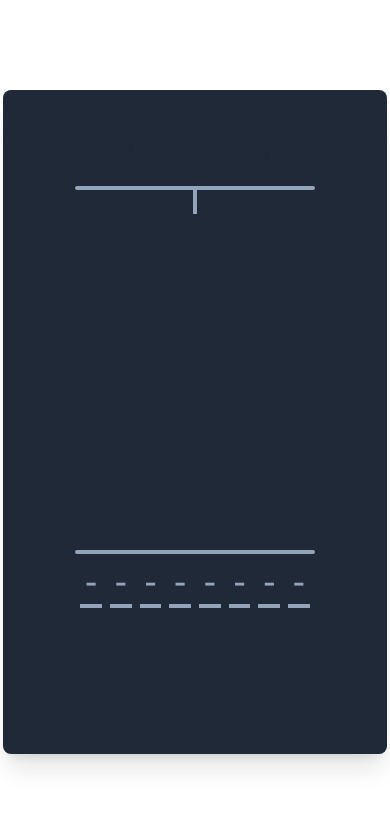
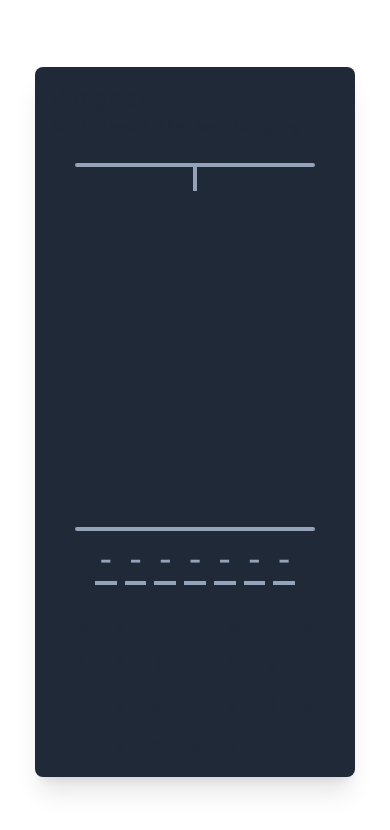
Before and after one commit to Pakkerman/hangman-game, a React (Vite) app: page / in a window 390 px wide. Shown: the top 830 px of the page. Built offline with nearby package versions, Linux system fonts and the light colour scheme.

Commit message:
added win condition checking flow

```diff
--- a/src/App.tsx
+++ b/src/App.tsx
@@ -7,14 +7,21 @@ import wordList from './data/wordList.json'
 const initialAnswer: string = getWord()
 
 function App() {
-  const [answer, setAnswer] = useState<string>(initialAnswer)
+  const [answer, setAnswer] = useState<string>('testing')
   const [guessedLetters, setGuessedLetters] = useState<string[]>([])
 
   const numberOfWrongGuesses: number = guessedLetters.filter(
     (item) => !answer.includes(item)
   ).length
 
-  const isWin = answer.split('').every((item) => guessedLetters.includes(item))
+  // TODO: A game state object to manage the states of win condition and whether the game is running
+  //      for changing the color and stuff
+
+  const isWin =
+    numberOfWrongGuesses <= 6 &&
+    answer.split('').every((letter) => guessedLetters.includes(letter))
+
+  const isGameover = isWin || numberOfWrongGuesses >= 6
 
   function gameRestart() {
     setAnswer(getWord)
@@ -29,10 +36,10 @@ function App() {
 
   return (
     <>
-      <div className="flex h-screen flex-col justify-center">
+      <div className=" flex h-screen flex-col justify-center">
         <div
           // data-theme="luxury"
-          className="mx-auto flex w-96 flex-col justify-center rounded-lg bg-gray-800 p-4 font-mono shadow-xl"
+          className="mx-auto flex w-80 flex-col justify-center rounded-lg bg-gray-800 p-4 font-mono shadow-xl md:w-96"
         >
           <h1 className="text-2xl">Hangman</h1>
           <h1 className="text-1xl">Dont leave the man hanging</h1>
@@ -43,7 +50,7 @@ function App() {
           <HangmanGuess
             answer={answer}
             guessedLetters={guessedLetters}
-            numberOfWrongGuesses={numberOfWrongGuesses}
+            isGameover={isGameover}
             isWin={isWin}
           />
           <Keyboard
@@ -51,6 +58,7 @@ function App() {
             guessedLetters={guessedLetters}
             handleUpdateGuessedLetters={handleUpdateGuessedLetters}
             onGameRestart={gameRestart}
+            isGameover={isGameover}
           />
         </div>
       </div>
--- a/src/components/HangmanGuess.tsx
+++ b/src/components/HangmanGuess.tsx
@@ -3,19 +3,19 @@ import getColor from '../utilis/getColor'
 interface HangmanGuessProps {
   answer: string
   guessedLetters: string[]
-  numberOfWrongGuesses: number
   isWin: boolean
+  isGameover: boolean
 }
 
 function HangmanGuess({
   answer,
   guessedLetters,
-  numberOfWrongGuesses,
+  isGameover,
   isWin,
 }: HangmanGuessProps) {
-  let color = isWin ? 'blue' : numberOfWrongGuesses > 6 ? 'red' : 'slate'
+  let color = isWin ? 'blue' : isGameover ? 'red' : 'slate'
   return (
-    <div className="w-full pt-2 pb-6 text-center text-4xl">
+    <div className="flex w-full justify-center pt-2 pb-6 text-4xl">
       {answer.split('').map((letter, index) => {
         return (
           <span
@@ -26,11 +26,9 @@ function HangmanGuess({
             )} pb-0.5 ${getColor(color, 'text')}`}
           >
             <span className="">
-              {isWin
+              {isWin || isGameover
                 ? letter
                 : guessedLetters.includes(letter)
-                ? letter
-                : numberOfWrongGuesses > 6
                 ? letter
                 : '-'}
             </span>
--- a/src/components/Keyboard.tsx
+++ b/src/components/Keyboard.tsx
@@ -35,6 +35,7 @@ type KeyboardPropes = {
   guessedLetters: string[]
   handleUpdateGuessedLetters: (letter: string) => void
   onGameRestart: () => void
+  isGameover: boolean
 }
 
 function Keyboard({
@@ -42,38 +43,30 @@ function Keyboard({
   guessedLetters,
   handleUpdateGuessedLetters,
   onGameRestart,
+  isGameover,
 }: KeyboardPropes) {
   useEffect(() => {
     document.addEventListener('keydown', handleKeypress)
     return () => {
-      document.removeEventListener('keypress', handleKeypress)
+      document.removeEventListener('keydown', handleKeypress)
     }
-  }, [])
+  }, [isGameover])
 
   function handleClick(event: React.MouseEvent<HTMLButtonElement, MouseEvent>) {
     const key = event.currentTarget.value
     if (!key) return
     if (guessedLetters.includes(key)) return
-
-    // TODO: Trying to fix this error of typescript stuff
-    if (key.match(/^[a-z]$/)) {
-      handleUpdateGuessedLetters(key)
-    }
+    if (isGameover) return
+    if (key.match(/^[a-z]$/)) handleUpdateGuessedLetters(key)
   }
 
   function handleKeypress(event: KeyboardEvent) {
     const key: string = event.key
     if (guessedLetters.includes(key)) return
-
-    if (key.match('Enter')) {
-      onGameRestart()
-    }
-    if (key.match(/^[a-z]$/)) {
-      handleUpdateGuessedLetters(key)
-    }
+    if (key.match('Enter')) onGameRestart()
+    if (isGameover) return
+    if (key.match(/^[a-z]$/)) handleUpdateGuessedLetters(key)
   }
-
-  const isGameover = false
 
   return (
     <div
```
Also changed, not shown: src/components/Body.tsx (+6 -6 lines).
